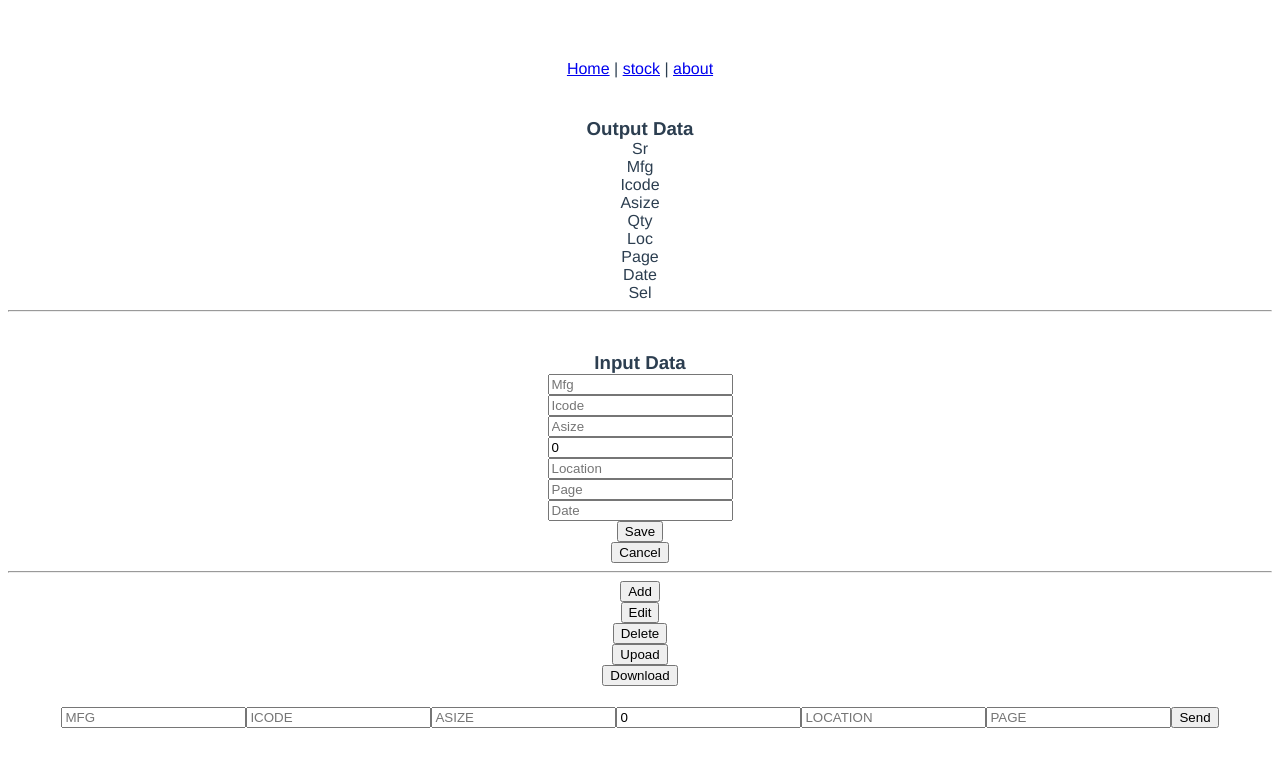
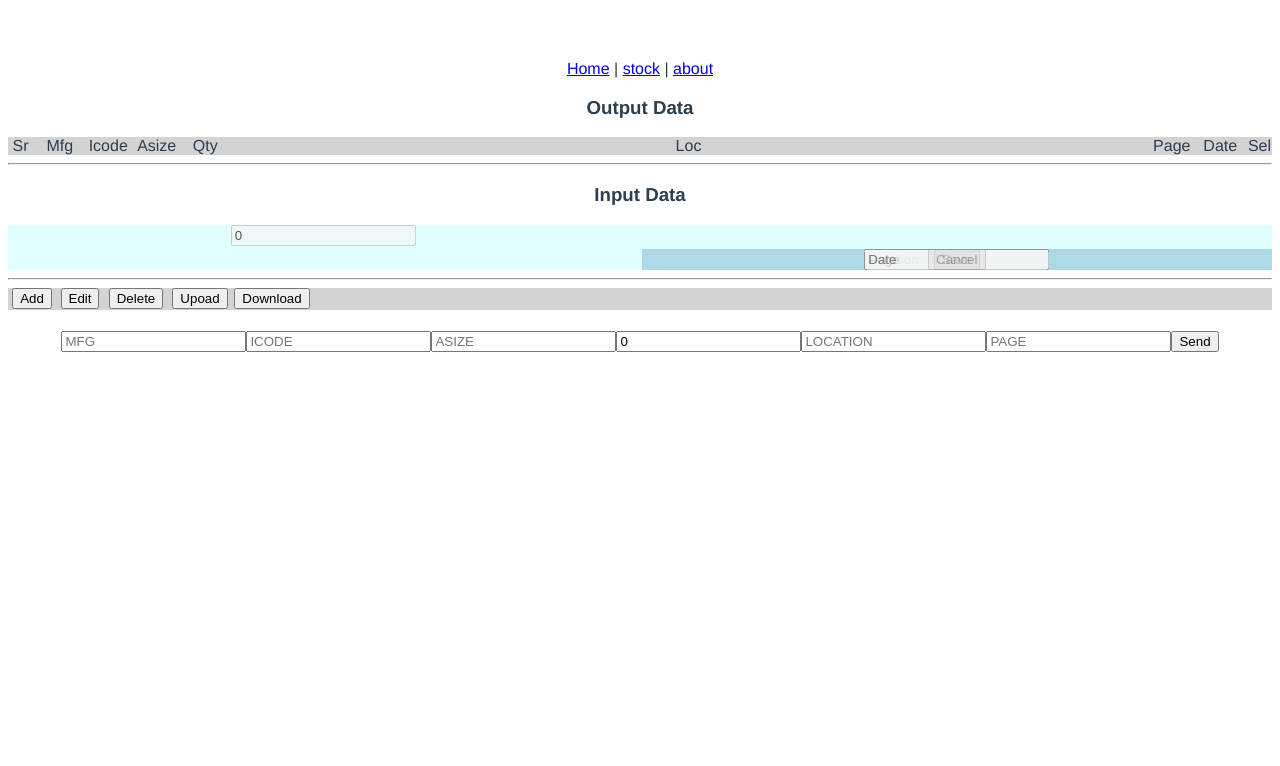
Before and after one commit to ankuryu/tplt, a Vue app in the folder client/: page /stock in a window 1280 px wide. Shown: the top 766 px of the page. Built offline with nearby package versions, Linux system fonts and the light colour scheme.

Commit message:
changes to stock view

```diff
--- a/client/src/views/stock.vue
+++ b/client/src/views/stock.vue
@@ -33,13 +33,13 @@
 
   <div class="inpcont">
 
-    <div class="name"><input type="text" v-model="stkd.mfg" placeholder="Mfg " :disabled="dsblflg == 1"></div>
-    <div class="lname"><input type="text" v-model="stkd.icode" placeholder="Icode" :disabled="dsblflg == 1"></div>
-    <div class="mbl"><input type="text" v-model="stkd.asize" placeholder="Asize" :disabled="dsblflg == 1" ></div>
-    <div class="street"><input type="text" v-model="stkd.qty" placeholder="Qty" :disabled="dsblflg == 1"></div>
-    <div class="city"><input type="text" v-model="stkd.loc" placeholder="Location" :disabled="dsblflg == 1"></div>
-    <div class="pin"><input type="text" v-model="stkd.pg" placeholder="Page" :disabled="dsblflg == 1"> </div>
-    <div class="country"><input type="text" v-model="stkd.dt" placeholder="Date" :disabled="dsblflg == 1"></div>
+    <div class="mfg"><input type="text" v-model="stkd.mfg" placeholder="Mfg " :disabled="dsblflg == 1"></div>
+    <div class="icode"><input type="text" v-model="stkd.icode" placeholder="Icode" :disabled="dsblflg == 1"></div>
+    <div class="asize"><input type="text" v-model="stkd.asize" placeholder="Asize" :disabled="dsblflg == 1" ></div>
+    <div class="qty"><input type="text" v-model="stkd.qty" placeholder="Qty" :disabled="dsblflg == 1"></div>
+    <div class="loc"><input type="text" v-model="stkd.loc" placeholder="Location" :disabled="dsblflg == 1"></div>
+    <div class="pg"><input type="text" v-model="stkd.pg" placeholder="Page" :disabled="dsblflg == 1"> </div>
+    <div class="dt"><input type="text" v-model="stkd.dt" placeholder="Date" :disabled="dsblflg == 1"></div>
     <div class="save"><button @click="savit" :disabled="dsblflg == 1">Save</button></div>
     <div class="canc"><button @click="cancit" :disabled="dsblflg == 1">Cancel</button></div>
 
@@ -73,6 +73,9 @@ export default {
   },
   data: function() {
     return {
+      sel:0,
+      dsblflg : 1,
+      opbtflg : 0,
       stkd: {
         mfg:"",
         icode:"",
@@ -95,18 +98,130 @@ export default {
 
 <!-- Add "scoped" attribute to limit CSS to this component only -->
 <style scoped>
-h3 {
-  margin: 40px 0 0;
+
+body {
+  background: #20262E;
+  padding: 20px;
+  font-family: Helvetica;
 }
-ul {
-  list-style-type: none;
-  padding: 0;
+
+#app {
+  background: #fff;
+  border-radius: 4px;
+  padding: 20px;
 }
+
+.hdgout {
+  text-align: center
+}
+
+.tblcont {
+  display: grid;
+  background-color: lightgray;
+  grid-gap: 5px;
+  grid-template-columns: 25px 1fr 1fr 1fr 1fr 21fr 1fr 1fr 25px;
+}
+
+.tblsr {
+  grid-column: 1 /2;
+}
+
+.tblmfg{
+  grid-column: 2/3
+}
+
+.tblicode{
+  grid-column: 3/4
+}
+
+.tblasize{
+  grid-column: 4/5
+}
+
+.tblqty{
+  grid-column: 5/6
+}
+
+.tblloc{
+  grid-column: 6/7
+}
+
+.tblpg{
+  grid-column: 7/8
+}
+
+.tbldt{
+  grid-column: 8/9
+}
+.tblsel {
+  grid-column: 9/10
+}
+
+.hdginp {
+  text-align: center
+}
+
+.inpcont {
+  display: grid;
+  background-color: lightcyan;
+  grid-gap: 3px;
+  grid-template-areas: " mfg icode asize qty" " loc pg dt"  " . save canc";
+}
+
+.mfg{
+  grid-area: mfg;
+  background-color: lightskyblue
+}
+
+.icode{
+  grid-area: icode;
+  background-color: lightgoldenrodyellow
+}
+
+.asize{
+  grid-area: asize;
+  background-color: lemonchiffon
+}
+
+.loc{
+  grid-area: loc;
+  background-color: lightblue
+}
+
+.pg{
+  grid-area: pg
+}
+
+.dt{
+  grid-area:dt
+}
+
+.save {
+  grid-area: save
+}
+
+.canc {
+  grid-area: canc
+}
+
+.oprcont {
+  display: grid;
+  background-color: lightgray;
+  grid-template-columns: 3em 3em 4em 4em 5em;
+  grid-template-rows: 22px;
+}
+
 li {
-  display: inline-block;
-  margin: 0 10px;
+  margin: 8px 0;
 }
-a {
-  color: #42b983;
+
+h2 {
+  font-weight: bold;
+  margin-bottom: 15px;
 }
+
+del {
+  color: rgba(0, 0, 0, 0.3);
+}
+
 </style>
```
